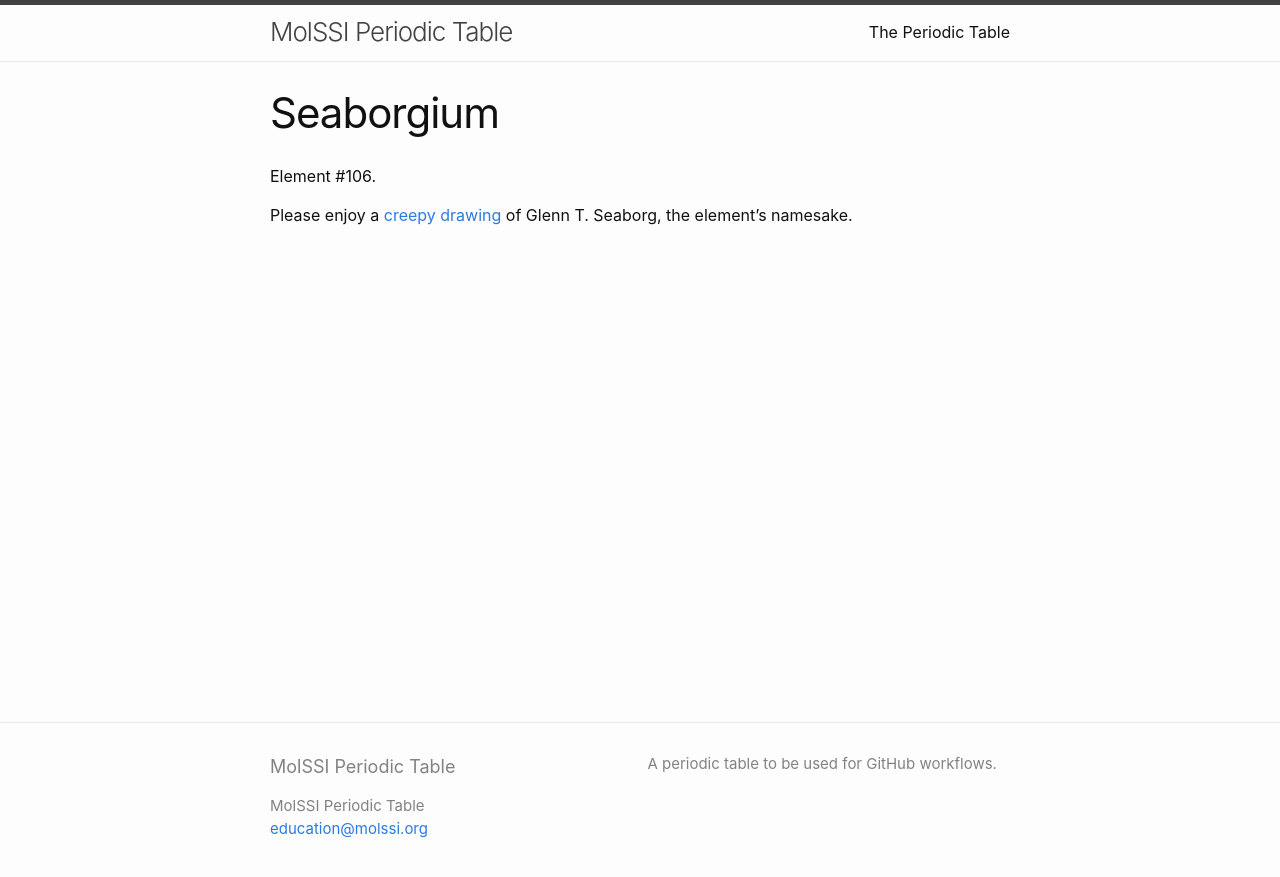
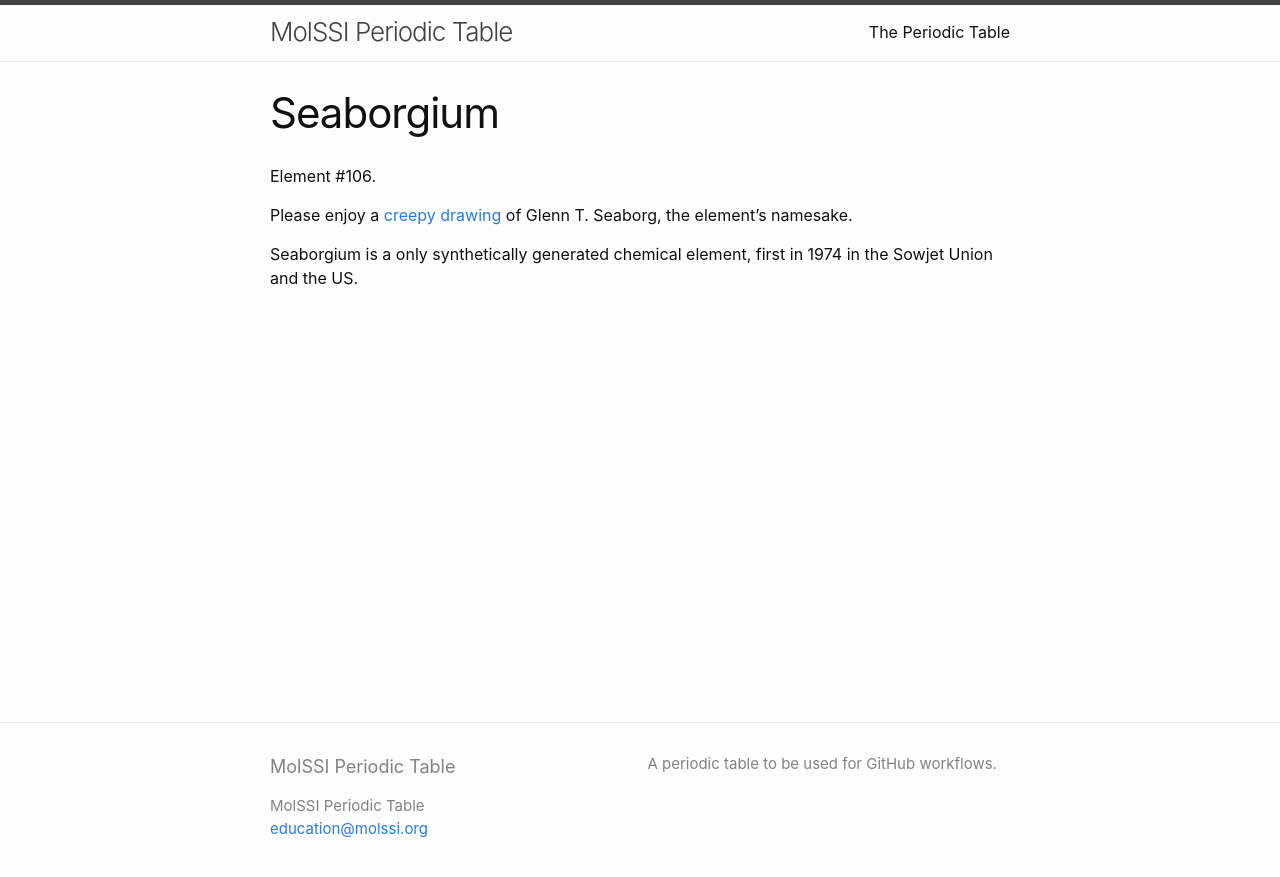
Before and after one commit to MolSSI-Education/periodic-table, a Jekyll site: the page built from elements/seaborgium.md, in a window 1280 px wide. Shown: the top 877 px of the page. Built offline with Jekyll 4.4.1, drawn with Linux system fonts in a browser that asks for light colours.

Commit message:
Add new detail on seaborgium

```diff
--- a/elements/seaborgium.md
+++ b/elements/seaborgium.md
@@ -6,3 +6,5 @@ title: Seaborgium
 Element #106.
 
 Please enjoy a [creepy drawing](https://www.deviantart.com/horrorshowfreak/art/Seaborgium-783037349) of Glenn T. Seaborg, the element's namesake.
+
+Seaborgium is a only synthetically generated chemical element, first in 1974 in the Sowjet Union and the US.
```
